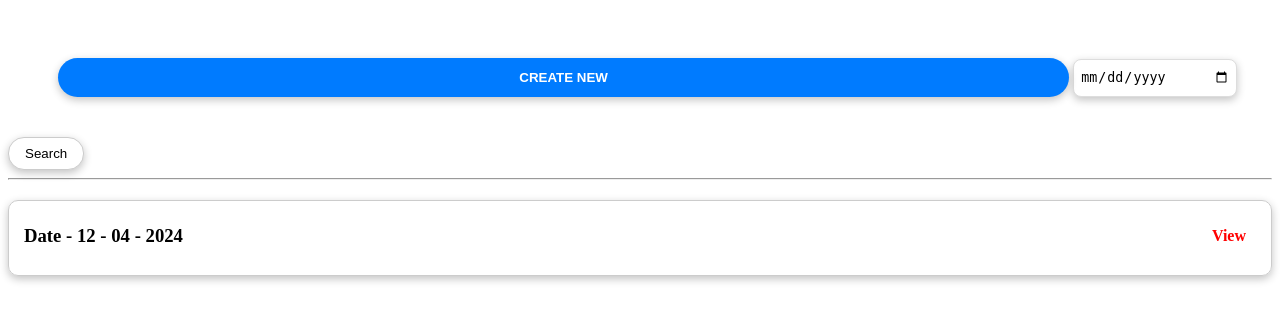
After one commit to Sumit7739/Invenio, a PHP site: page /viewinvent.html in a window 1280 px wide. The commit adds this page. Shown: the top 321 px of the page. Run offline with PHP 8.4, Linux system fonts and the light colour scheme.

Commit message:
Added page to view inventory items. Minor Ui changes.

```diff
--- a/sales.html
+++ b/sales.html
@@ -27,6 +27,8 @@
             <label for="date">Date:</label>
             <input type="date" id="date" name="date" required><br><br>
 
+            <button type="button" class="toggle-btn primary-btn" onclick="toggleAllSections()"><i
+                    class="fas fa-toggle-on"></i></button>
 
             <label for="blackLooseToggle" onclick="toggleBlackLoose()"
                 style="color:#ff7300; font-weight: bold; font-size: 20px; cursor: pointer;">Black
--- /dev/null
+++ b/viewinvent.html
@@ -0,0 +1,123 @@
+<!DOCTYPE html>
+<html lang="en">
+
+<head>
+    <meta charset="UTF-8">
+    <meta name="viewport" content="width=device-width, initial-scale=1.0">
+    <title>Toggleable Container</title>
+    <style>
+        .container {
+            margin-top: 20px;
+            padding: 5px 15px;
+            border: 1px solid #ccc;
+            border-radius: 10px;
+            box-shadow: rgba(0, 0, 0, 0.24) 0px 3px 8px;
+        }
+
+        .container a {
+            text-decoration: none;
+            color: #ff0000;
+            font-weight: 600;
+        }
+
+        .hidden {
+            display: none;
+        }
+
+        .content-row {
+            display: flex;
+            justify-content: space-between;
+            align-items: center;
+            margin-bottom: 5px;
+        }
+
+        .content-row a {
+            margin-right: 10px;
+        }
+
+        #date {
+            cursor: pointer;
+        }
+
+
+        .toggle-btn {
+            width: 80%;
+            position: relative;
+            margin-left: 50px;
+            padding: 12px 16px;
+            background-color: #007bff;
+            border: none;
+            cursor: pointer;
+            border-radius: 20px;
+            margin-top: 50px;
+            margin-bottom: 40px;
+            box-shadow: rgba(0, 0, 0, 0.24) 0px 3px 8px;
+        }
+
+        .toggle-btn a {
+            color: #fff;
+            text-decoration: none;
+            font-weight: 700;
+        }
+
+        .toggle-btn:hover {
+            background-color: #0056b3;
+        }
+
+        #calendar {
+            width: 150px;
+            height: 30px;
+            padding: 3px 6px;
+            border-radius: 8px;
+            margin-right: 10px;
+            border: 1px solid #ddd;
+            box-shadow: rgba(0, 0, 0, 0.24) 0px 3px 8px;
+        }
+
+        #search-btn {
+            padding: 8px 16px;
+            background-color: #fff;
+            color: #000;
+            border: 1px solid #ccc;
+            cursor: pointer;
+            border-radius: 16px;
+            box-shadow: rgba(0, 0, 0, 0.24) 0px 3px 8px;
+        }
+
+        #search-btn:hover {
+            background-color: #e2e2e2cb;
+        }
+    </style>
+</head>
+
+<body>
+    <button type="button" class="toggle-btn"><a href="invent.html">CREATE NEW</a></button>
+
+    <input type="date" id="calendar">
+    <button id="search-btn">Search</button>
+    <hr>
+
+    <section>
+        <div class="container">
+            <div class="content-row">
+                <h3 id="date" onclick="toggleContainer()">Date - 12 - 04 - 2024</h3>
+                <a href="#">View</a>
+            </div>
+            <h3 class="hidden">Name - Test Name</h3>
+            <h3 class="hidden">Items - 19</h3>
+        </div>
+    </section>
+
+    <script>
+        function toggleContainer() {
+            const nameSection = document.querySelector('.container h3:nth-child(2)');
+            const itemsSection = document.querySelector('.container h3:nth-child(3)');
+
+            nameSection.classList.toggle('hidden');
+            itemsSection.classList.toggle('hidden');
+        }
+    </script>
+
+</body>
+
+</html>
```
Also changed, not shown: index.html (+8 -4 lines), invent.html (+59 -59 lines), script.js (+14 -0 lines), style.css (+30 -11 lines).
